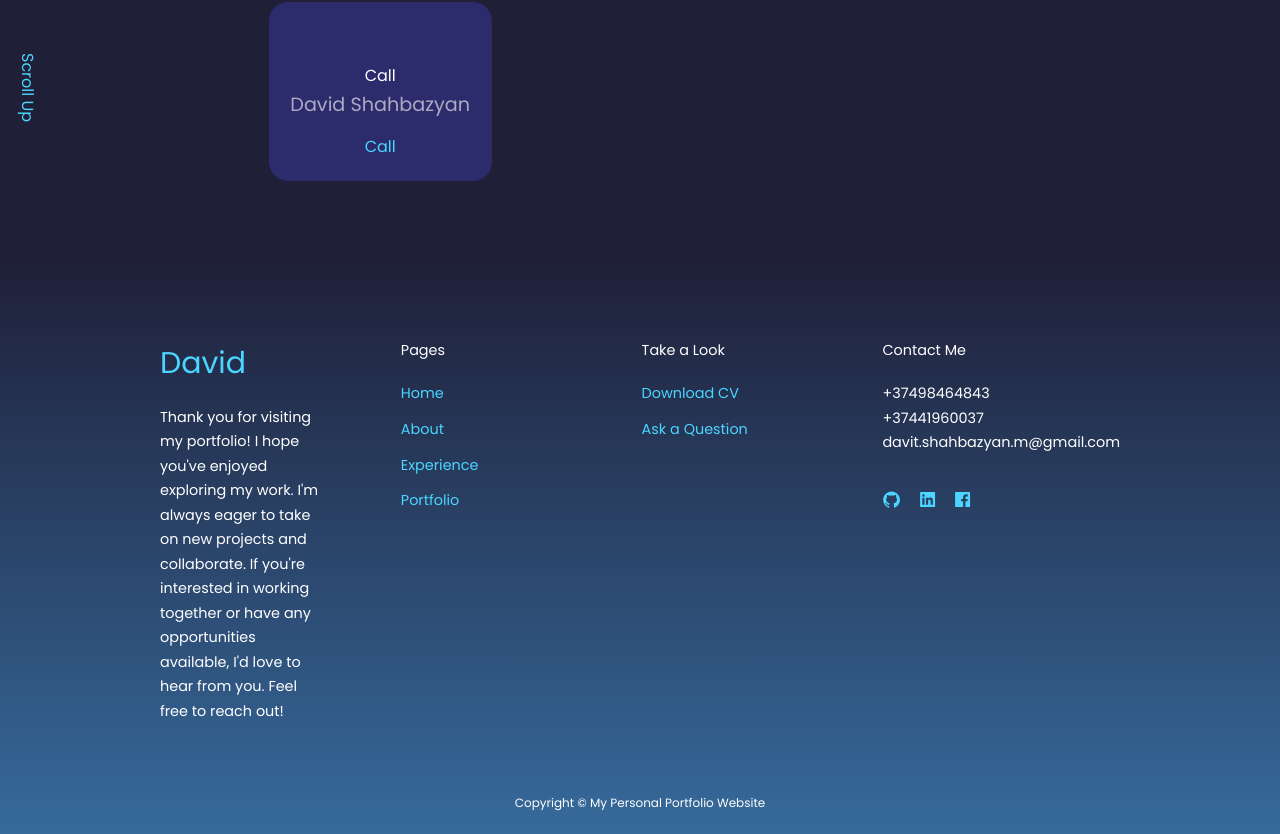
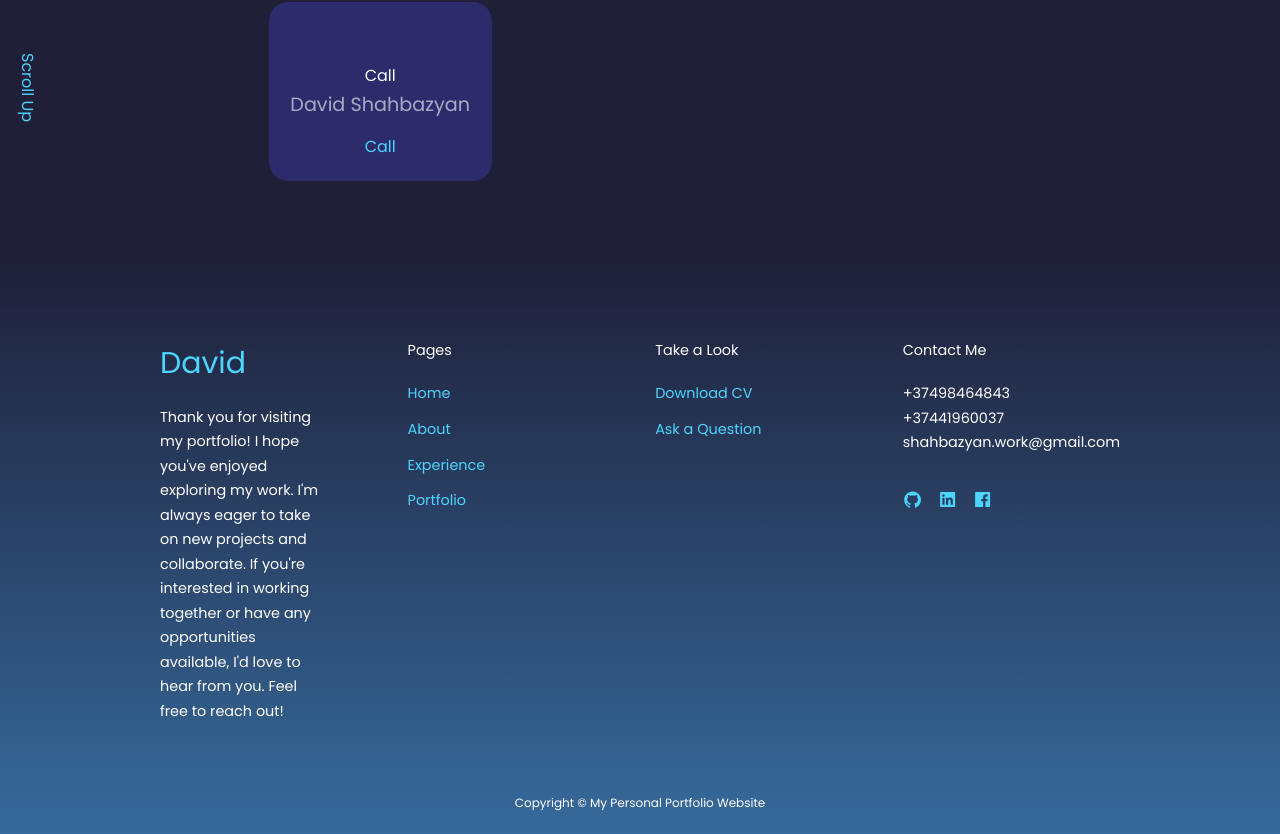
Before and after one commit to shahbazyyan/Portfolio, a React (Create React App) app: page / in a window 1280 px wide. Shown: the part 5009-5843 px from the top of the page. Built offline with nearby package versions, Linux system fonts and the light colour scheme; some icons are missing.

Commit message:
Update mail

```diff
--- a/src/components/footer/Footer.jsx
+++ b/src/components/footer/Footer.jsx
@@ -35,7 +35,7 @@ function Footer() {
            <div>
                <p>+37498464843</p>
                <p>+37441960037</p>
-               <p>davit.shahbazyan.m@gmail.com</p>
+               <p>shahbazyan.work@gmail.com</p>
            </div>
            <ul className="footer_sm">
                <a href='https://github.com/shahbazyyan' target='_blank'><AiFillGithub/></a>
```
